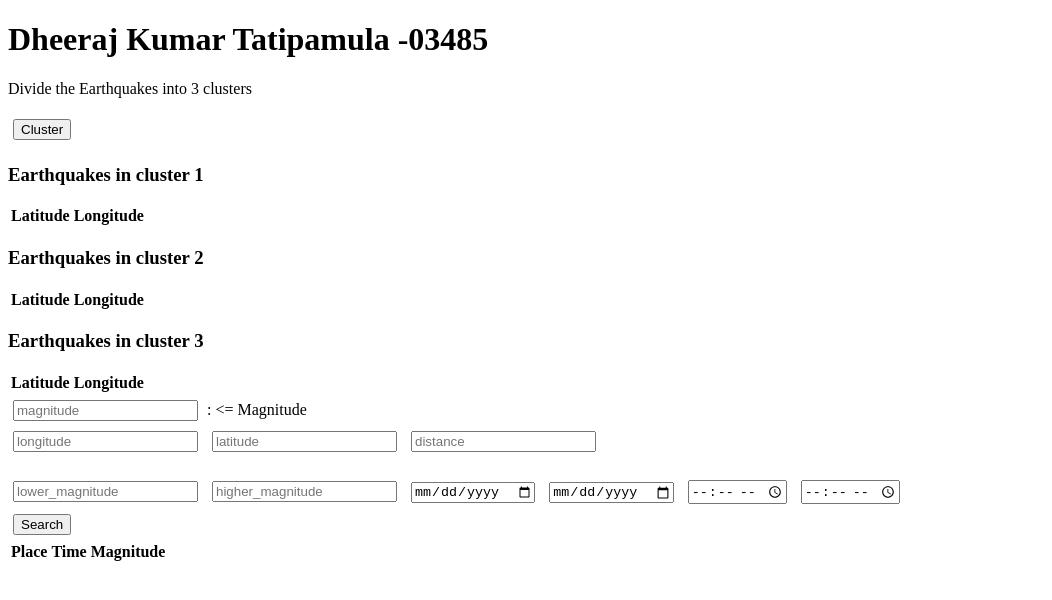
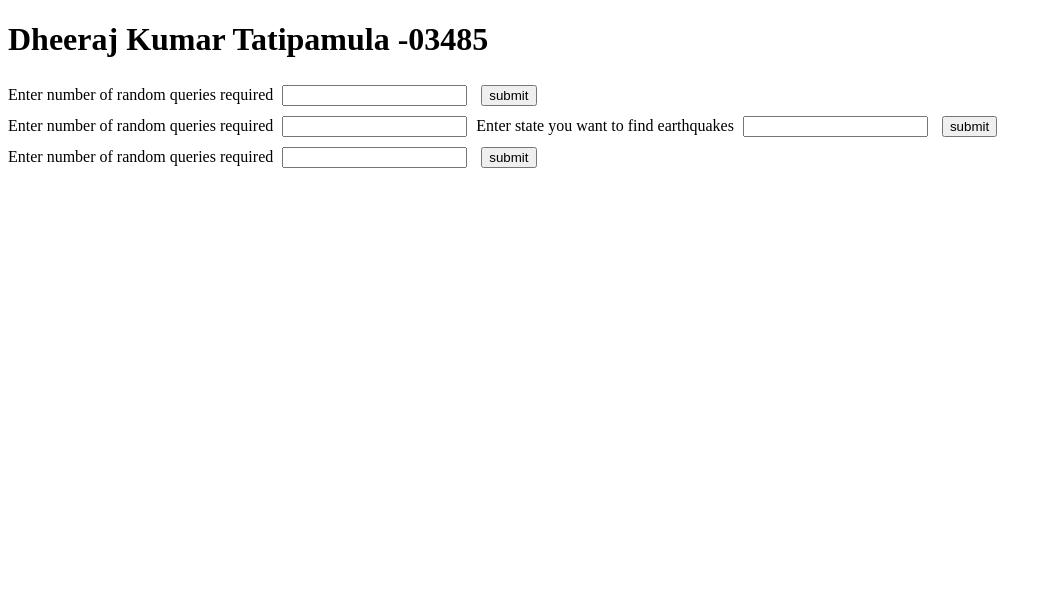
Before and after one commit to dheerajkumar10/assignment2, a Flask app: page / in a window 1280 px wide. Shown: the top 600 px of the page, without its empty margins (0-1052 px from the left). Run offline with Flask 2, Linux system fonts and the light colour scheme; data that the repository does not hold is empty.

Commit message:
Assignment 3

```diff
--- a/app.py
+++ b/app.py
@@ -1,18 +1,21 @@
-from decimal import Decimal
-from math import degrees
-import re
-from tkinter import Place
-from turtle import distance
+import json
+import redis
+from unittest import result
 import pyodbc
-import datetime as dt
-from datetime import datetime
-from pytz import timezone
-import pytz
 from flask import Flask, render_template, request
-import pandas as pd
 import math
+import time
 
 app = Flask(__name__)
+
+
+myHostname = "dxt3485.redis.cache.windows.net"
+myPassword = "Q0OXaGyAsts64gD44uEG1zBg29yqHmKIAAzCaB0midM="
+
+r = redis.StrictRedis(host=myHostname, port=6380,
+                      password=myPassword, ssl=True)
+
+result = r.ping()
 
 server = 'dheeraj1045.database.windows.net'
 database = 'dheerajdb'
@@ -25,149 +28,57 @@ cnxn = pyodbc.connect('DRIVER='+driver+';PORT=1433;SERVER='+server +
 cursor = cnxn.cursor()
 
 
-@app.route("/")
-def hello_world():
-    cursor.execute("SELECT * FROM [dbo].[earthquake]")
-    num = cursor.fetchall()
-    return render_template('index.html', num=num)
+@app.route('/', methods=['GET', 'POST'])
+def index():
+    return render_template('index.html')
 
 
-@app.route('/Filter', methods=['GET'])
-def filter_magnitude():
-    query = "SELECT * FROM [dbo].[earthquake]"
-    if request.args.get('magnitude'):
-        query += " and mag > "+request.args.get('magnitude')
-
-    if request.args.get('distance'):
-        current_longitude = request.args.get('longitude')
-        current_latitude = request.args.get('latitude')
-        degrees = 0.009 * float(request.args.get('distance'))
-        query += " and Longitude >=" + current_latitude + '-' + str(degrees) + " and Longitude <=" + current_latitude + '+' + str(
-            degrees) + 'and Latitude >=' + current_longitude + '-' + str(degrees) + 'and Latitude <=' + current_longitude + '+' + str(degrees)
-
-    if request.args.get('lower_mag'):
-        lower_limit = request.args.get('lower_mag')
-
-        query += "and mag >= " + lower_limit
-
-    if request.args.get('higher_mag'):
-        higher_limit = request.args.get('higher_mag')
-        query += "and mag  <=" + higher_limit
-
-    if request.args.get('from_date'):
-        initial_date = request.args.get('from_date')
-        query += "and time >= " + "'" + initial_date + "'"
-
-    if request.args.get('to_date'):
-        final_date = request.args.get('to_date')
-        query += "and time <= " + "'" + final_date + "'"
-
-    if request.args.get('from_time'):
-        start_time = request.args.get('from_time')
-        query += "and CAST (time as time) >= " + "'" + start_time + "'"
-
-    if request.args.get('to_time'):
-        end_time = request.args.get('to_time')
-        query += "or CAST (time as time) <= " + "'" + end_time + "'"
-
-    # if (request.args.get('magnitude')) and (request.args.get('from_time') or request.args.get('to_time')):
-
-    #     query="SELECT * FROM [dbo].[earthquake] where mag > 4.0"
-    #     cursor.execute(query)
-    #     total=cursor.fetchall()
-    #     query_time="SELECT * FROM [dbo].[earthquake] WHERE time >= cast(DATEADD(DAY,-30,cast(GETDATE() as data)) as datetime"
-    #     cursor.execute(query_time)
-    #     in_time_interval = cursor.fetchall()
-    #     probability=len(in_time_interval)/len(total)
-
-    #     if probability >=0.75:
-    #         likelihood ='Highly likely'
-    #     elif probability >=0.5 and probability <0.75:
-    #         likelihood ='Moderately likely'
-    #     elif probability >=0.25 and probability <0.5:
-    #         likelihood ='Less likely'
-    #     else:
-    #         likelihood = 'Unlikely'
-
-    result = cursor.execute(query)
-
-    # print(likelihood)
-    return render_template('index.html', num=result)
+@app.route('/random2', methods=['GET', 'POST'])
+def random2():
+    number = int(request.form["rnumber"])
+    start = time.time()
+    for i in range(0, number):
+        query = "SELECT * FROM[dbo].[earthquake]"
+        if(r.exists("task1")):
+            r.get("task1")
+            res = json.loads(r.get("task1"))
+        else:
+            data = list()
+            cursor.execute(query)
+            res = cursor.fetchall()
+            for row in res:
+                data.append([x for x in row])
+            result1 = json.dumps(data)
+            r.set("task1", result1)
+    end = time.time()
+    return render_template('random.html', num=res, data=end-start)
 
 
-def euclidean_distance(row1, row2):
-    distance = 0.0
-    for i in range(len(row1)-1):
-        distance = distance + (row1[i] - row2[i])**2
-        sqrtdistance = math.sqrt(distance)
-    return sqrtdistance
+@app.route('/random1', methods=['GET', 'POST'])
+def random1():
+    number = int(request.form["rnumber"])
+    city = request.form["city"]
+    city = city.upper()
+    start = time.time()
+    for i in range(0, number):
+        query = "SELECT TOP 5 * FROM [dbo].[earthquake] WHERE place  LIKE '%" + \
+            city+"' ORDER BY NEWID() "
+        print(query)
+        result = cursor.execute(query)
+    end = time.time()
+    return render_template('random.html', num=result, data=end-start)
 
 
-@app.route("/Clusters", methods=['POST', 'GET'])
-def Clusters():
-    query = "SELECT latitude, longitude FROM [dbo].[earthquake] "
-    df = pd.read_sql(query, cnxn)
-    print(df.head(5))
-    c1 = (33.288667, -115.991000)
-    c2 = (62.056200, -150.887100)
-    c3 = (19.698166, -155.176163)
-    cluster1 = list()
-    cluster2 = list()
-    cluster3 = list()
-    for index, row in df.iterrows():
-        d = euclidean_distance((row['latitude'], row['longitude']), c1)
-        e = euclidean_distance((row['latitude'], row['longitude']), c2)
-        f = euclidean_distance((row['latitude'], row['longitude']), c3)
-        if((d < e) and (d < f)):
-            cluster1.append(row)
-        elif((e < f) and (e < d)):
-            cluster2.append(row)
-        elif((f < d) and (f < e)):
-            cluster3.append(row)
-        else:
-            print("")
+@app.route('/random', methods=['GET', 'POST'])
+def random():
+    number = int(request.form["rnumber"])
+    start = time.time()
+    for i in range(0, number):
+        query = "SELECT * FROM[dbo].[earthquake]"
+        result = cursor.execute(query)
+    end = time.time()
+    return render_template('random.html', num=result, data=end-start)
 
-    print(len(cluster1))
-    return render_template('index.html', cluster=cluster1, cluster2=cluster2, cluster3=cluster3)
-
-
-# @app.route('/Distance',methods=['GET'])
-# def find_distance():
-#     if request.args.get('search_action') == 'Search_Distance':
-#         message = ''
-
-#         if not request.args.get('latitude') or not request.args.get('longitude'):
-#             message += 'Latitude and Longitude is not specified'
-
-
-#         current_longitude= request.args.get('longitude')
-#         current_latitude= request.args.get('latitude')
-#         degrees = 0.009 * float(request.args.get('distance'))
-#         distance_query = "SELECT * FROM [dbo].[earthquake] where Longitude >="+ current_latitude + '-'+ str(degrees) + " and Longitude <=" + current_latitude + '+' + str(degrees) + 'and Latitude >=' + current_longitude + '-' + str(degrees) + 'and Latitude <=' + current_longitude + '+' + str(degrees)
-#         query = cursor.execute(distance_query)
-#         print("SELECT * FROM [dbo].[earthquake] where Latitude >="+ current_latitude + '-'+ str(degrees) + " and Latitude <=" + current_latitude + '+' + str(degrees) + 'and longitude >=' + current_longitude + '-' + str(degrees) + 'and longitude <=' + current_longitude + '+' + str(degrees))
-#     return render_template('index.html', num=query.fetchall())
-
-
-# a="2.0"
-# b="2.5"
-# d="7"
-
-# cursor.execute("SELECT count(*) FROM [dbo].[earthquake] where mag > " + a + "and mag  <" + b + "and DATEDIFF(DAY,time , GETDATE()) between 0 and 7 " )
-# num1 =cursor.fetchall()
-# print(" The earthquakes with magnitude between 2 and 2.5 are: " ,num1 )
-
-
-# Greenwich = timezone('ETC/Greenwich')
-# now = datetime.now()
-# print(now)
-# published_gmt = now.astimezone(Greenwich)
-# actual_time_published = published_gmt.strftime('%a, %b %d %Y at %I:%M:%S %p %Z')
-
-# print(actual_time_published)
-
-
-# SELECT COUNT(*) ( 3959 * acos( cos( radians(37) ) * cos( radians( latitude ) ) * cos( radians( longitude ) - radians(-122) ) + sin( radians(37) ) * sin( radians( lat ) ) ) ) AS distance FROM [dbo].[earthquake] HAVING distance < 25 ORDER BY distance LIMIT 0 , 20;
 
 if __name__ == "__main__":
     app.run(debug=True)
--- a/templates/index.html
+++ b/templates/index.html
@@ -25,95 +25,24 @@
             margin: 5px;
         }
     </style>
-    <form action="/Clusters" method="post" enctype="multipart/form-data">
-        <p>Divide the Earthquakes into 3 clusters</p>
-        <input type="submit" value="Cluster" name="Get_clusters">
 
-        <h3> Earthquakes in cluster 1</h3>
-        <table>
-            <tr>
-                <th>Latitude</th>
-                <th>Longitude</th>
-            </tr>
-            {% for rec in cluster %}
-            <tr>
-                <th>{{ rec[0] }}</th>
-                <th>{{ rec[1] }}</th>
-            </tr>
-            {% endfor %}
-
-        </table>
-        <h3> Earthquakes in cluster 2</h3>
-        <table>
-            <tr>
-                <th>Latitude</th>
-                <th>Longitude</th>
-            </tr>
-            {% for rec in cluster2 %}
-            <tr>
-                <th>{{ rec[0] }}</th>
-                <th>{{ rec[1] }}</th>
-            </tr>
-            {% endfor %}
-
-        </table>
-
-        <h3> Earthquakes in cluster 3</h3>
-        <table>
-            <tr>
-                <th>Latitude</th>
-                <th>Longitude</th>
-            </tr>
-            {% for rec in cluster3 %}
-            <tr>
-                <th>{{ rec[0] }}</th>
-                <th>{{ rec[1] }}</th>
-            </tr>
-            {% endfor %}
-
-        </table>
+    <form action="random" enctype="multipart/form-data" method="post">
+        <label>Enter number of random queries required</label>
+        <input type="number" name="rnumber" />
+        <input type="submit" value="submit" />
     </form>
-
-    <div>
-        <form method="get" action="/Filter">
-
-            <input type="number" step="any" name="magnitude" placeholder="magnitude" />
-            <label for="magnitude">: <= Magnitude</label> <br>
-                    <input type="number" step="any" name="longitude" placeholder="longitude" />
-                    <input type="number" step="any" name="latitude" placeholder="latitude" />
-                    <input type="number" name="distance" placeholder="distance" />
-                    <br>
-                    <br>
-                    <input type="number" step="any" name="lower_mag" placeholder="lower_magnitude" />
-                    <input type="number" step="any" name="higher_mag" placeholder="higher_magnitude" />
-                    <input type="date" name="from_date" />
-                    <input type="date" name="to_date" />
-                    <input type="time" name="from_time" />
-                    <input type="time" name="to_time" />
-                    <!-- <label>
-                likelihood : {{likelihood}}
-            </label> -->
-                    </br>
-
-                    <input type="submit" value="Search" name="search">
-                    <!-- <button class="input-button">Enter</button> -->
-                    <table>
-                        <tr>
-                            <th>Place</th>
-                            <th>Time</th>
-                            <th>Magnitude</th>
-                        </tr>
-                        {% for rec in num %}
-                        <tr>
-                            <th>{{ rec['place'] }}</th>
-                            <th>{{ rec['time'] }}</th>
-                            <th>{{ rec['mag'] }}</th>
-                        </tr>
-                        {% endfor %}
-                    </table>
-        </form>
-    </div>
-
+    <form action="random1" enctype="multipart/form-data" method="post">
+        <label>Enter number of random queries required</label>
+        <input type="number" name="rnumber" />
+        <label>Enter state you want to find earthquakes</label>
+        <input type="text" name=city />
+        <input type="submit" value="submit" />
+    </form>
+    <form action="random2" enctype="multipart/form-data" method="post">
+        <label>Enter number of random queries required</label>
+        <input type="number" name="rnumber" />
+        <input type="submit" value="submit" />
+    </form>
 </body>
 
 </html>
```
Also changed, not shown: templates/random.html (added, +53 -0 lines), 1 other file.
